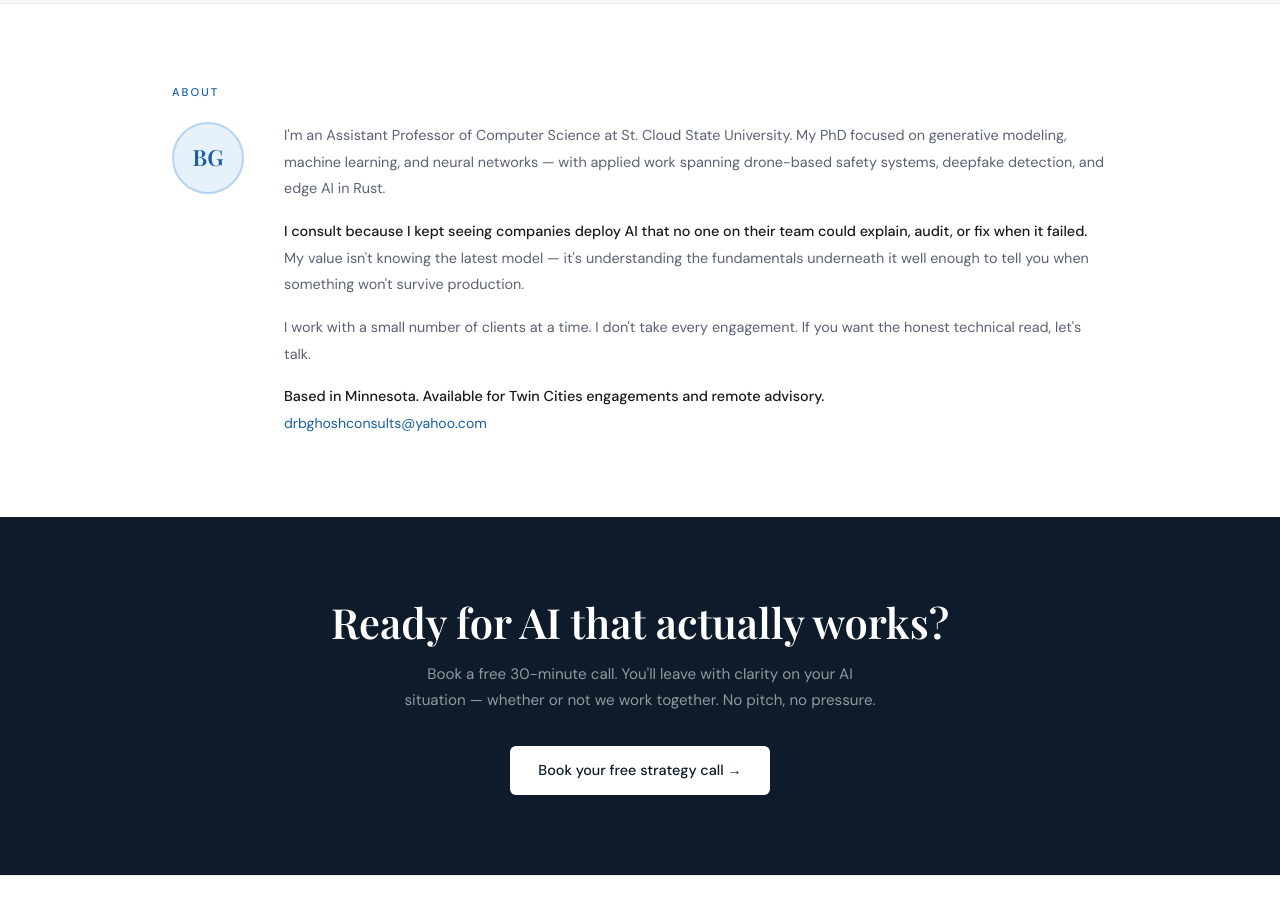
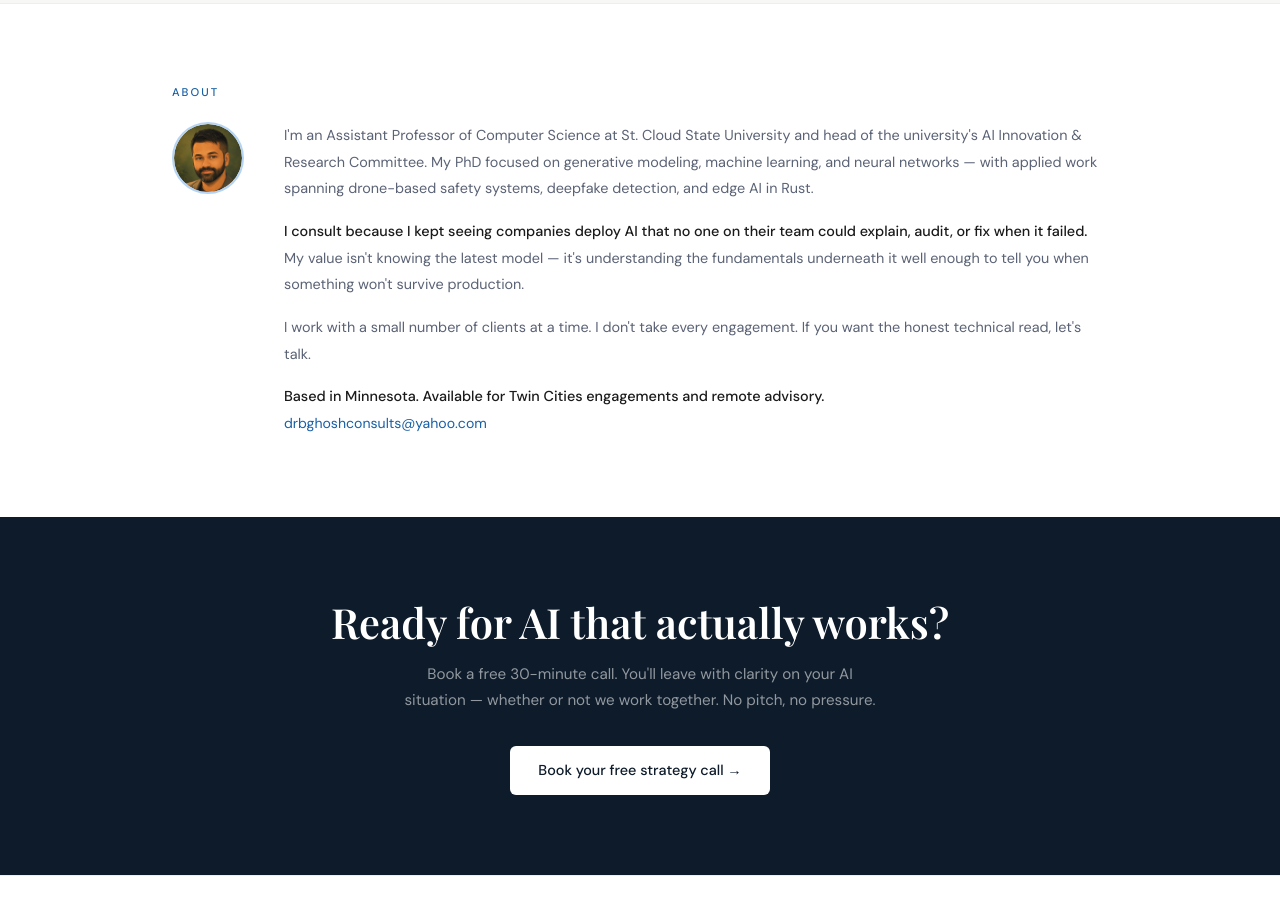
Before and after one commit to zosob/consulting-page, a plain HTML site: page index.html in a window 1280 px wide. Shown: the part 5800-6705 px from the top of the page. Drawn offline with nearby package versions, Linux system fonts and the light colour scheme; a web font is replaced by a local one.

Commit message:
Update title and about section in index.html

```diff
--- a/index.html
+++ b/index.html
@@ -3,8 +3,10 @@
 <head>
 <meta charset="UTF-8">
 <meta name="viewport" content="width=device-width, initial-scale=1.0">
-<title>BG — AI & Computer Vision Consulting</title>
+<title>Dr. BG | AI & Computer Vision Consultant</title>
 <link rel="icon" type="image/png" href="favicon.png">
+<!-- To add your icon later: save your image as favicon.png in the same folder as this HTML file -->
+<!-- Recommended sizes: 32x32px or 64x64px PNG -->
 <link rel="preconnect" href="https://fonts.googleapis.com">
 <link href="https://fonts.googleapis.com/css2?family=Playfair+Display:ital,wght@0,600;1,400&family=DM+Sans:opsz,wght@9..40,300;9..40,400;9..40,500&display=swap" rel="stylesheet">
 <style>
@@ -423,9 +425,9 @@
   <div class="container">
     <span class="eyebrow">About</span>
     <div class="about-layout">
-      <div class="about-avatar">BG</div>
+      <div class="about-avatar" style="padding:0;overflow:hidden;"><img src="profile.png" alt="Dr. BG" style="width:100%;height:100%;object-fit:cover;border-radius:50%;display:block;"></div>
       <div class="about-text">
-        <p>I'm an Assistant Professor of Computer Science at St. Cloud State University. My PhD focused on generative modeling, machine learning, and neural networks &mdash; with applied work spanning drone-based safety systems, deepfake detection, and edge AI in Rust.</p>
+        <p>I'm an Assistant Professor of Computer Science at St. Cloud State University and head of the university's AI Innovation &amp; Research Committee. My PhD focused on generative modeling, machine learning, and neural networks &mdash; with applied work spanning drone-based safety systems, deepfake detection, and edge AI in Rust.</p>
         <p><strong>I consult because I kept seeing companies deploy AI that no one on their team could explain, audit, or fix when it failed.</strong> My value isn't knowing the latest model &mdash; it's understanding the fundamentals underneath it well enough to tell you when something won't survive production.</p>
         <p>I work with a small number of clients at a time. I don't take every engagement. If you want the honest technical read, let's talk.</p>
         <p><strong>Based in Minnesota. Available for Twin Cities engagements and remote advisory.</strong><br>
```
